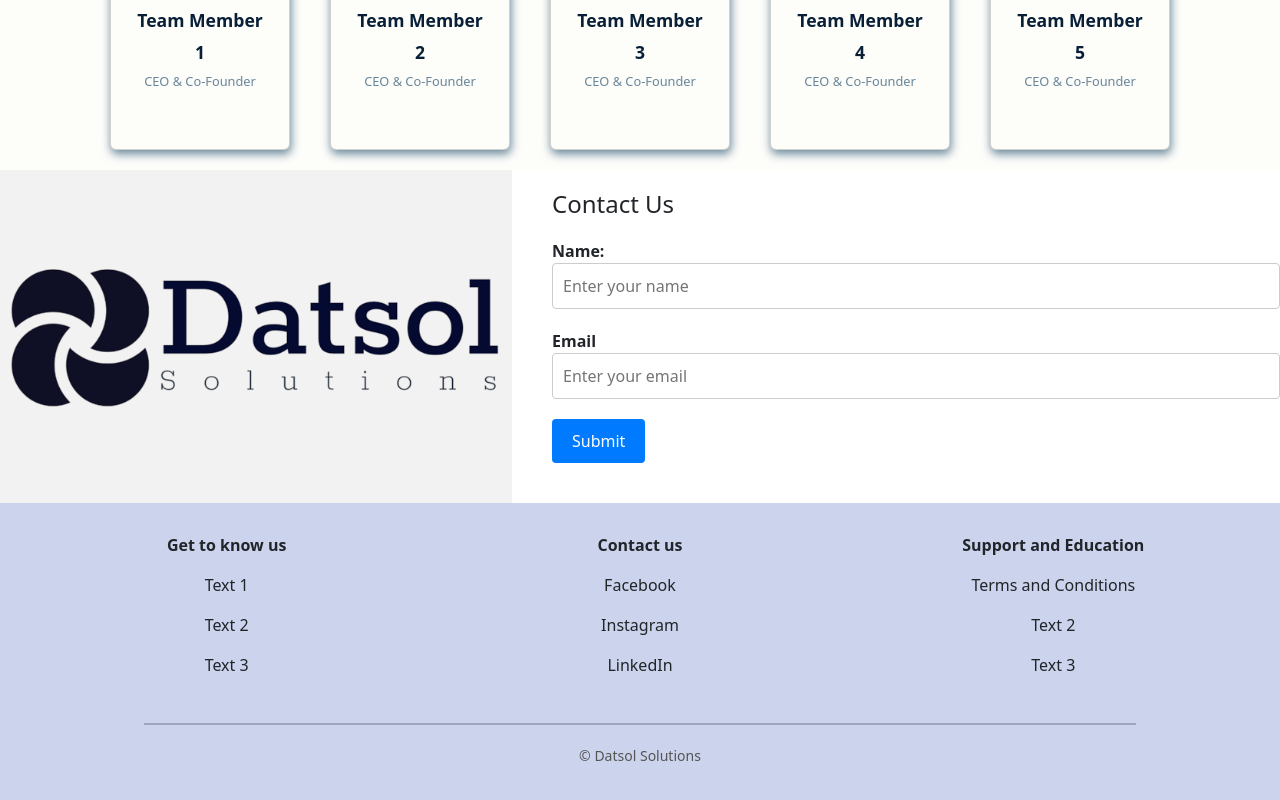
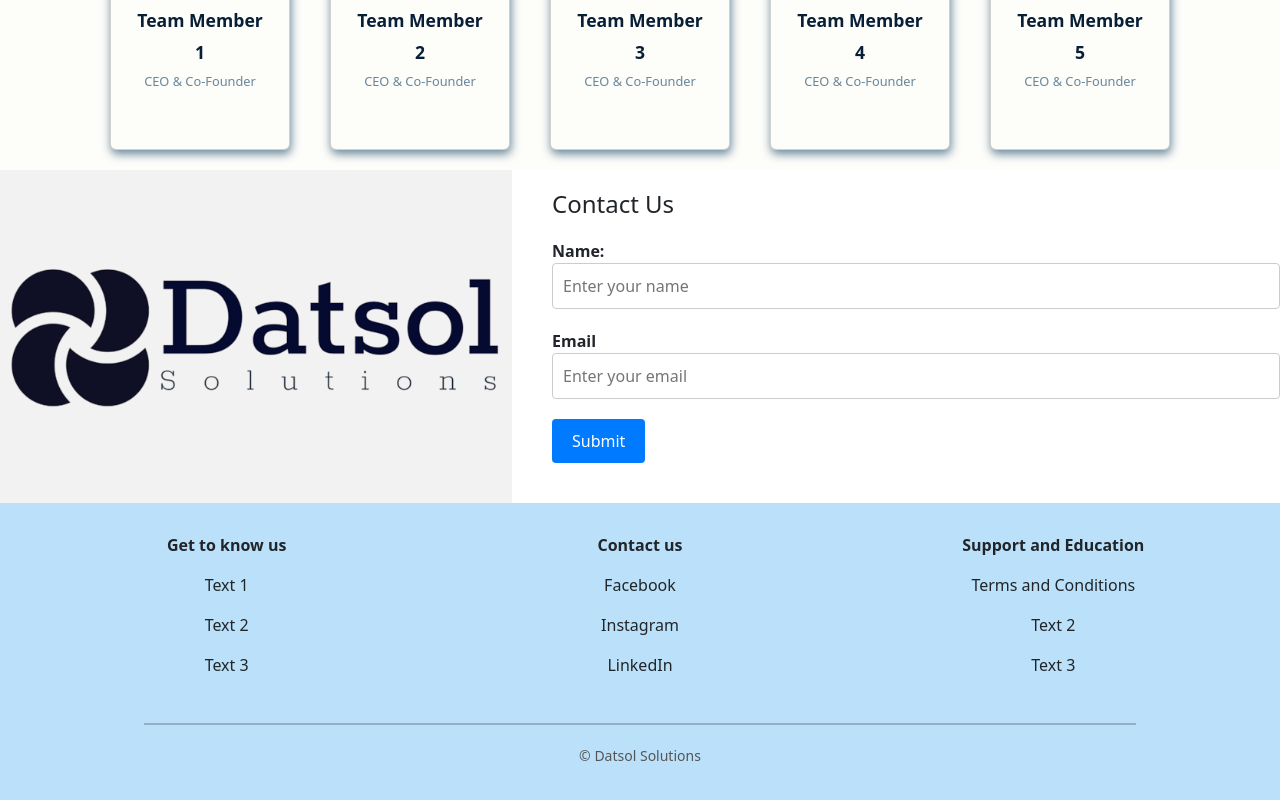
Before and after one commit to Datsol-Solutions/website, a React (Create React App) app: page / in a window 1280 px wide. Shown: the part 3791-4591 px from the top of the page. Built offline with nearby package versions, Linux system fonts and the light colour scheme.

Commit message:
morechanges

```diff
--- a/src/Footer.css
+++ b/src/Footer.css
@@ -1,7 +1,7 @@
 /* Footer.css */
 
 .footer {
-    background-color: #ccd3ec;
+    background-color: #BBE1FA;
     padding: 20px;
     text-align: center;
   }
--- a/src/OurTeam.css
+++ b/src/OurTeam.css
@@ -17,7 +17,7 @@
   .team-cards {
     display: flex;
     flex-wrap: wrap;
-    justify-content: center;
+    justify-content:center;
     align-items: center;
     gap: 40px;
   }
```
